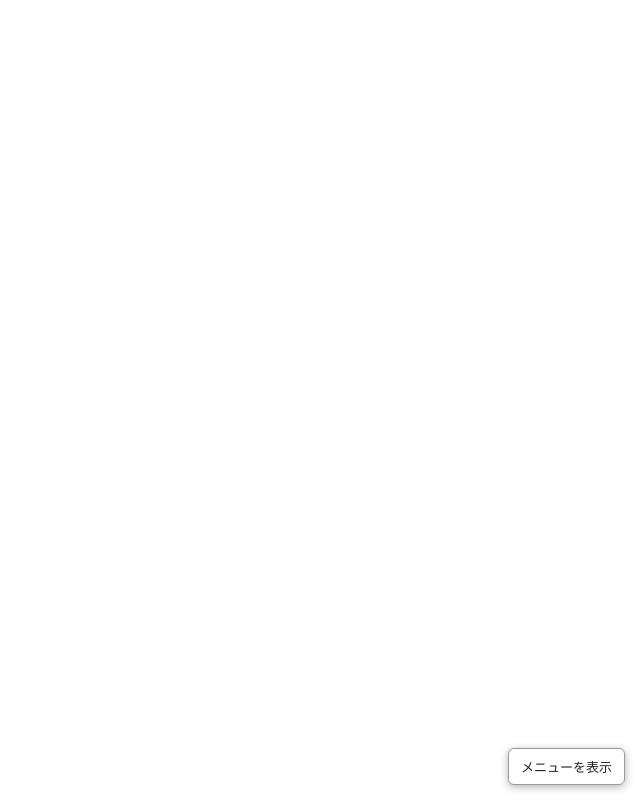
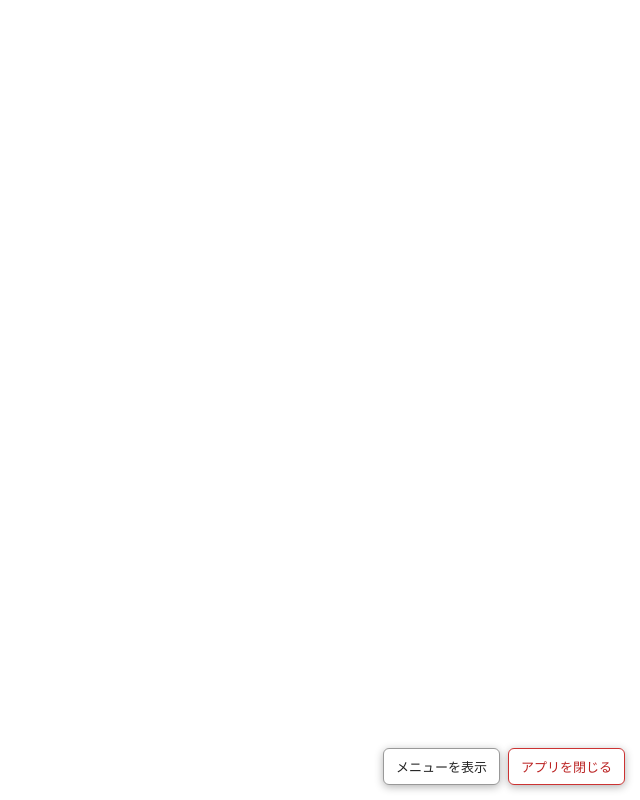
Before and after one commit to emura-ariyoshi/ARsima, a plain HTML site: page index.html in a window 1280 px wide. Both pictures are taken after a click on the button "メニューを閉じる". Shown: the whole page, without its empty margins (640-1280 px from the left). Drawn offline with Linux system fonts and the light colour scheme.

Commit message:
app-ARsima3

```diff
--- a/index.html
+++ b/index.html
@@ -52,9 +52,13 @@
             box-sizing: border-box;
             pointer-events: auto;
         }
-        #menuToggle {
-            align-self: flex-end;
+        .panel-actions {
+            display: flex;
+            justify-content: flex-end;
+            gap: 8px;
             margin-bottom: 8px;
+        }
+        #menuToggle, #closeApp {
             padding: 8px 12px;
             border: 1px solid #999;
             border-radius: 6px;
@@ -63,6 +67,10 @@
             font-size: 13px;
             cursor: pointer;
         }
+        #closeApp {
+            border-color: #c33;
+            color: #b22;
+        }
         #ui-container.is-collapsed {
             width: auto;
             max-height: none;
@@ -70,10 +78,14 @@
             background: transparent;
             box-shadow: none;
         }
-        #ui-container.is-collapsed > :not(#menuToggle) {
+        #ui-container.is-collapsed > :not(.panel-actions) {
             display: none;
         }
-        #ui-container.is-collapsed #menuToggle {
+        #ui-container.is-collapsed .panel-actions {
+            margin: 0;
+        }
+        #ui-container.is-collapsed #menuToggle,
+        #ui-container.is-collapsed #closeApp {
             margin: 0;
             box-shadow: 0 2px 8px rgba(0, 0, 0, 0.3);
         }
@@ -141,7 +153,10 @@
 
     <!-- 操作パネル（右下・常時表示） -->
     <div id="ui-container">
-        <button id="menuToggle" type="button" aria-controls="ui-container" aria-expanded="true">メニューを閉じる</button>
+        <div class="panel-actions">
+            <button id="menuToggle" type="button" aria-controls="ui-container" aria-expanded="true">メニューを閉じる</button>
+            <button id="closeApp" type="button">アプリを閉じる</button>
+        </div>
         <div class="input-group">
             <span class="ui-label">1. 平面直角座標の系番号</span>
             <select id="zoneSelect">
@@ -187,6 +202,7 @@
 
         const uiContainer = document.getElementById('ui-container');
         const menuToggle = document.getElementById('menuToggle');
+        const closeApp = document.getElementById('closeApp');
 
         function setMenuCollapsed(collapsed) {
             uiContainer.classList.toggle('is-collapsed', collapsed);
@@ -196,6 +212,15 @@
 
         menuToggle.addEventListener('click', function() {
             setMenuCollapsed(!uiContainer.classList.contains('is-collapsed'));
+        });
+
+        closeApp.addEventListener('click', function() {
+            window.close();
+            window.setTimeout(function() {
+                if (!window.closed) {
+                    window.alert('ブラウザの仕様によりアプリを閉じられません。画面を閉じるか、ホーム画面に戻ってください。');
+                }
+            }, 100);
         });
 
         function convertXYtoLatLon(x, y, zone) {
```
Also changed, not shown: icon-512.png (renamed from icon512.png).
